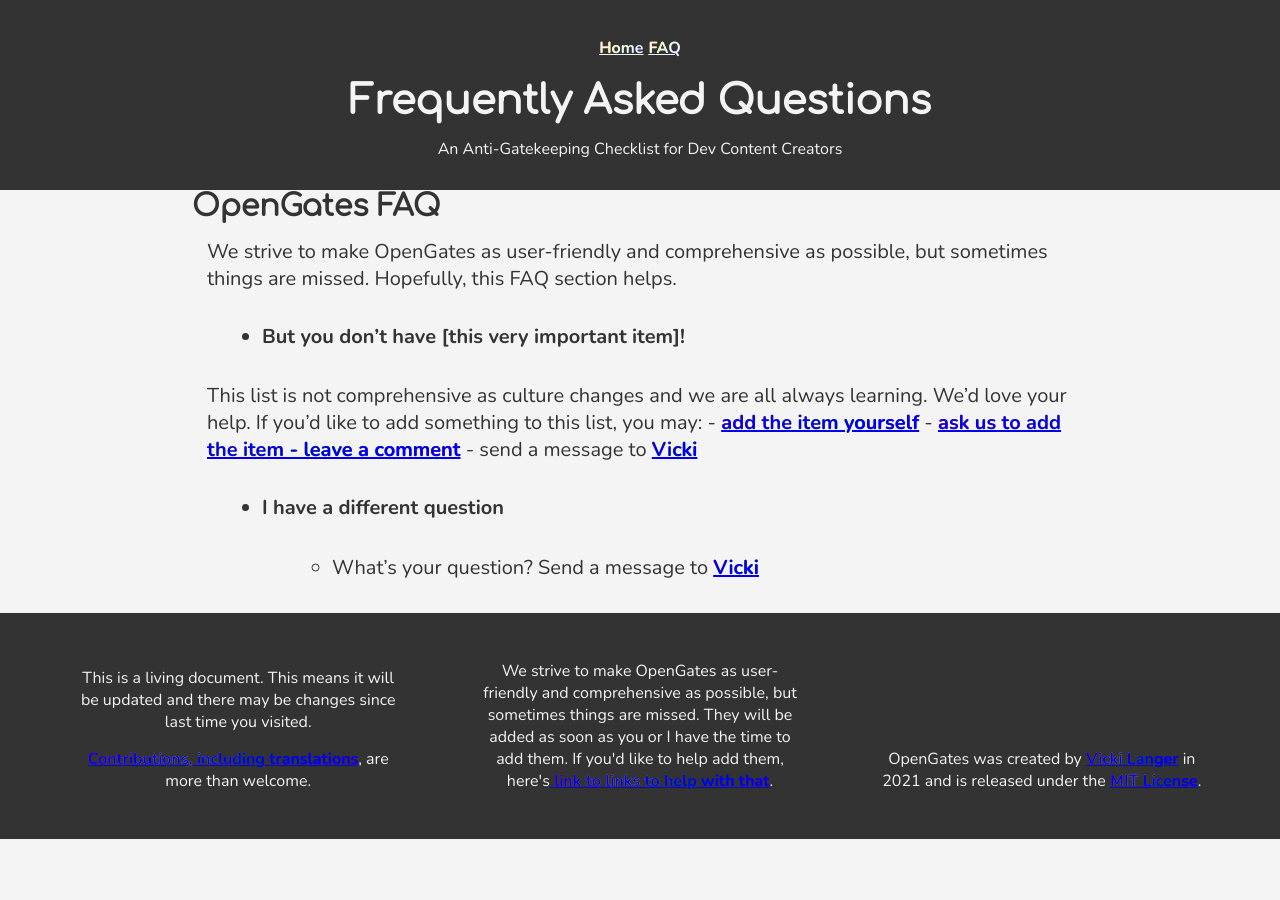
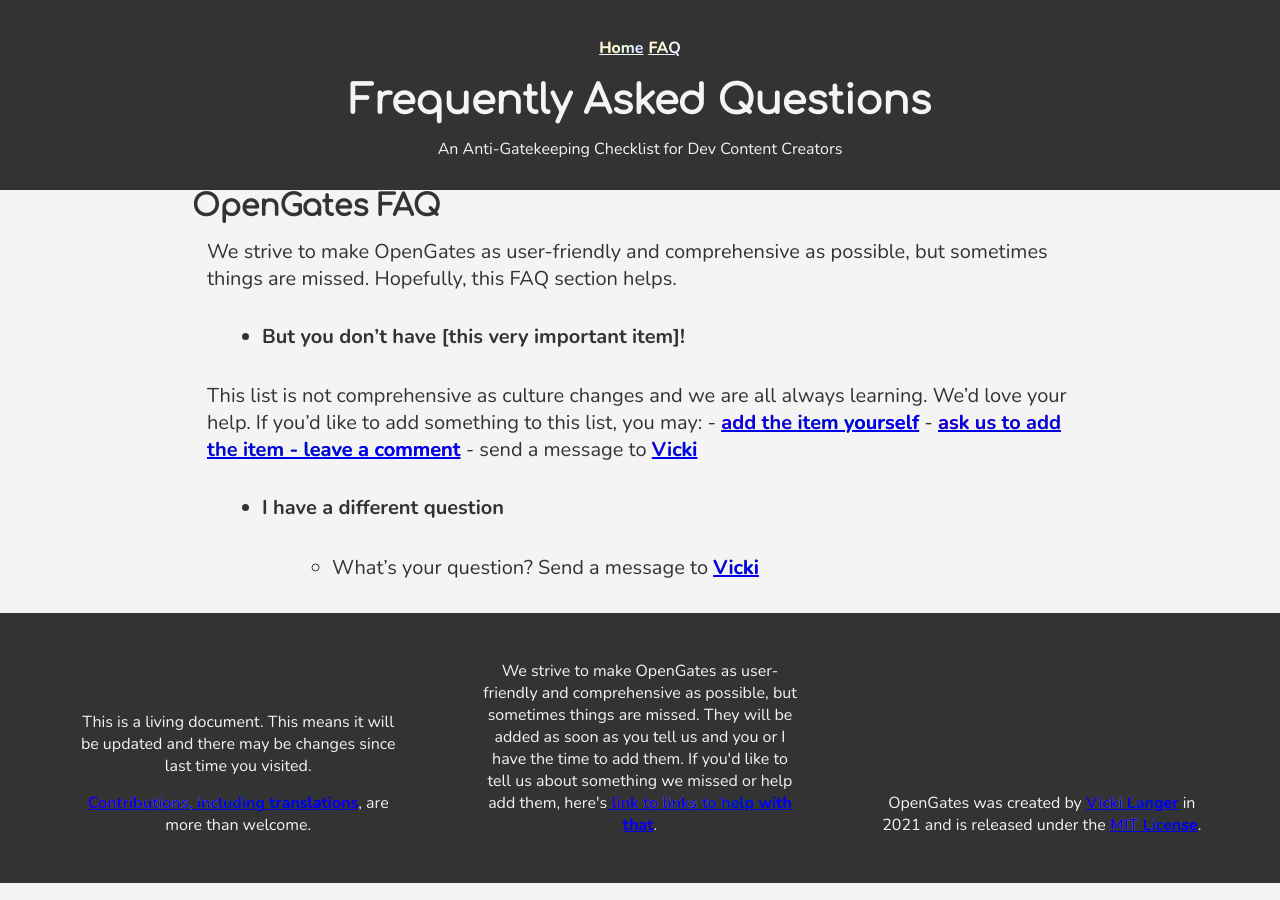
Before and after one commit to VickiLanger/OpenGates, a Jekyll site: the page built from site/faq.md, in a window 1280 px wide. Built offline with Jekyll 4.4.1, drawn with Linux system fonts in a browser that asks for light colours.

Commit message:
update footer text

```diff
--- a/_layouts/page.html
+++ b/_layouts/page.html
@@ -44,8 +44,8 @@
         </div>
         <div class="footer-box">
             <p id="footer-text">We strive to make OpenGates as user-friendly and comprehensive as possible, but
-                sometimes things are missed. They will be added as soon as you or I have the time to add them. If you'd
-                like to help add them,
+                sometimes things are missed. They will be added as soon as you tell us and you or I have the time to add
+                them. If you'd like to tell us about something we missed or help add them,
                 here's<a
                     href="https://github.com/VickiLanger/AntiGatekeep/blob/main/faq.md#but-you-dont-have-this-very-important-item"
                     target="_blank" id="footer-link"> link to links to help with that</a>.
```
